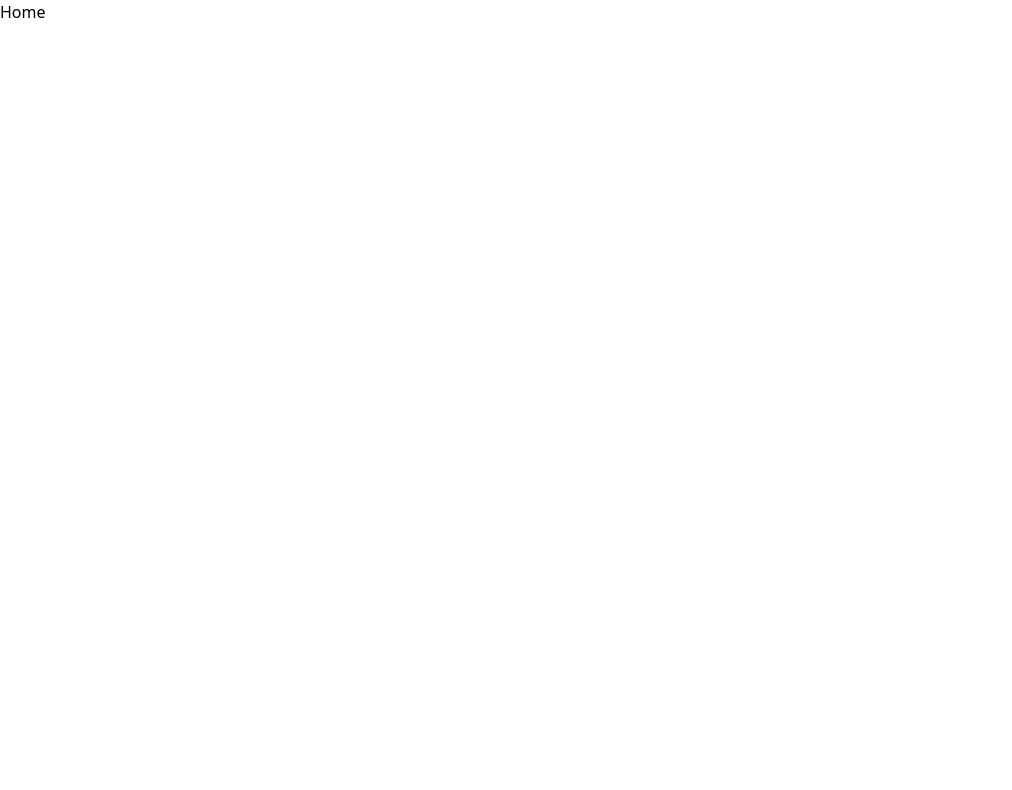
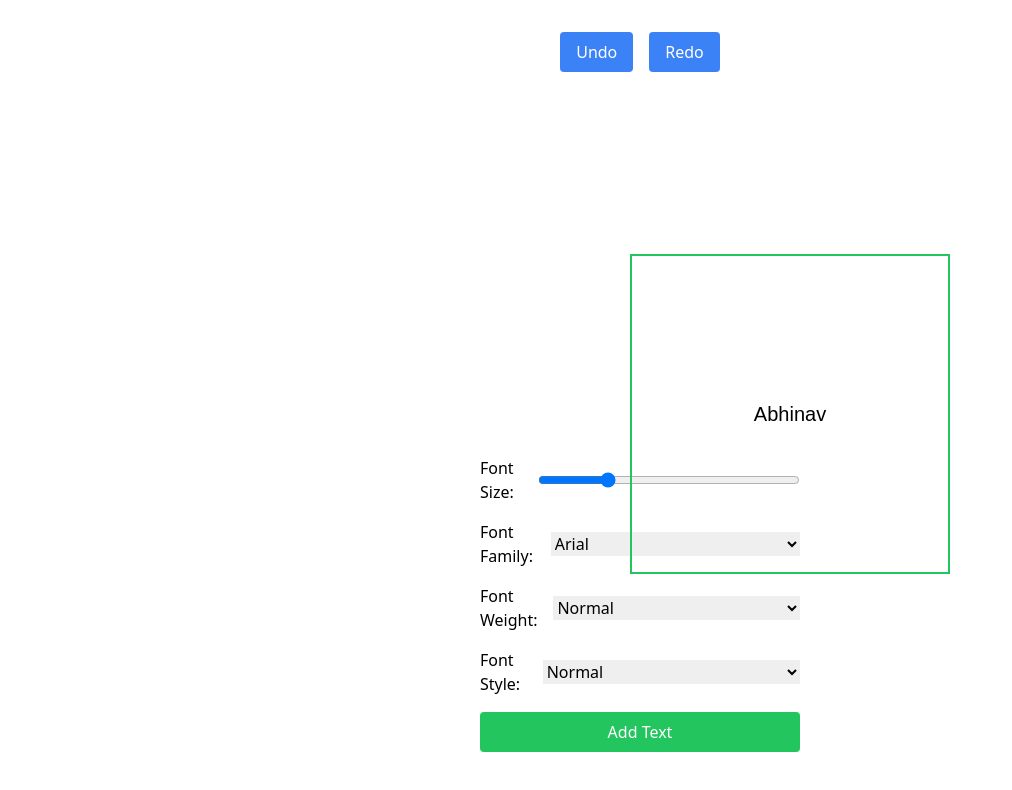
Before and after one commit to brij1728/text-editor, a Next.js app: page / in a window 1280 px wide. Shown: the top 790 px of the page, without its empty margins (0-1012 px from the left). Built offline with nearby package versions, Linux system fonts and the light colour scheme.

Commit message:
Add TextEditor component

```diff
--- a/package.json
+++ b/package.json
@@ -12,9 +12,11 @@
     "prepare": "husky install"
   },
   "dependencies": {
+    "classnames": "^2.5.1",
     "next": "14.2.8",
     "react": "^18",
-    "react-dom": "^18"
+    "react-dom": "^18",
+    "react-use": "^17.5.1"
   },
   "devDependencies": {
     "@types/node": "^20",
--- a/src/app/page.tsx
+++ b/src/app/page.tsx
@@ -1,8 +1,9 @@
+import { TextEditor } from '@/components';
 
 export default function Home() {
   return (
     <div>
-      <h1>Home</h1>
+      <TextEditor />
     </div>
   );
 }
--- /dev/null
+++ b/src/components/TextEditor/TextEditor.tsx
@@ -0,0 +1,190 @@
+'use client';
+
+import React, { useState } from 'react';
+
+export const TextEditor = () => {
+  // State for managing the text
+  const [text, setText] = useState('Abhinav');
+  const [history, setHistory] = useState([text]);
+  const [position, setPosition] = useState({ x: 150, y: 150 });
+  const [style, setStyle] = useState({
+    fontSize: '20px',
+    fontFamily: 'Arial',
+    fontWeight: 'normal',
+    fontStyle: 'normal',
+  });
+  const [historyPointer, setHistoryPointer] = useState(0);
+  const [dragging, setDragging] = useState(false);
+
+  // Undo/Redo Functions
+  const handleUndo = () => {
+    if (historyPointer > 0) {
+      setHistoryPointer(historyPointer - 1);
+      setText(history[historyPointer - 1]);
+    }
+  };
+
+  const handleRedo = () => {
+    if (historyPointer < history.length - 1) {
+      setHistoryPointer(historyPointer + 1);
+      setText(history[historyPointer + 1]);
+    }
+  };
+
+  // Text Change handler
+  const handleTextChange = (newText: string) => {
+    const newHistory = [...history.slice(0, historyPointer + 1), newText];
+    setHistory(newHistory);
+    setHistoryPointer(newHistory.length - 1);
+    setText(newText);
+  };
+
+  // Font Size, Font Family, and Style Change handlers
+  const handleStyleChange = (
+    e: React.ChangeEvent<HTMLSelectElement | HTMLInputElement>,
+  ) => {
+    const { name, value } = e.target;
+
+    if (name === 'fontSize') {
+      setStyle({
+        ...style,
+        fontSize: `${value}px`,
+      });
+    } else {
+      setStyle({
+        ...style,
+        [name]: value,
+      });
+    }
+  };
+
+  // Add new text functionality
+  const addNewText = () => {
+    handleTextChange('New Text');
+  };
+
+  // Mouse event handlers for drag and drop
+  const handleMouseDown = () => {
+    setDragging(true);
+  };
+
+  const handleMouseUp = () => {
+    setDragging(false);
+  };
+
+  const handleMouseMove = (e: React.MouseEvent) => {
+    if (dragging) {
+      setPosition({
+        x: e.clientX - 50,
+        y: e.clientY - 50,
+      });
+    }
+  };
+
+  return (
+    <div className='flex flex-col items-center justify-center space-y-8 p-8'>
+      {/* Undo/Redo buttons */}
+      <div className='flex space-x-4'>
+        <button
+          onClick={handleUndo}
+          className='bg-blue-500 text-white py-2 px-4 rounded'
+        >
+          Undo
+        </button>
+        <button
+          onClick={handleRedo}
+          className='bg-blue-500 text-white py-2 px-4 rounded'
+        >
+          Redo
+        </button>
+      </div>
+
+      {/* Text Area (Canvas) */}
+      <div
+        className='border-2 border-green-500 w-80 h-80 relative flex items-center justify-center'
+        onMouseDown={handleMouseDown}
+        onMouseMove={handleMouseMove}
+        onMouseUp={handleMouseUp}
+        style={{
+          left: `${position.x}px`,
+          top: `${position.y}px`,
+          fontSize: style.fontSize, // Font size applied correctly with px
+          fontFamily: style.fontFamily,
+          fontWeight: style.fontWeight,
+          fontStyle: style.fontStyle,
+        }}
+      >
+        <input
+          type='text'
+          value={text}
+          onChange={e => handleTextChange(e.target.value)}
+          className='text-center'
+          style={style} // Apply the style object to the input
+        />
+      </div>
+
+      {/* Font, Size, Style controls */}
+      <div className='flex flex-col space-y-4 w-80'>
+        <label className='flex items-center space-x-2'>
+          Font Size:
+          <input
+            type='range'
+            name='fontSize'
+            min='10'
+            max='50'
+            value={parseInt(style.fontSize, 10)} // Parse the px value back to an integer
+            onChange={handleStyleChange}
+            className='w-full'
+          />
+        </label>
+
+        <label className='flex items-center space-x-2'>
+          Font Family:
+          <select
+            name='fontFamily'
+            value={style.fontFamily}
+            onChange={handleStyleChange}
+            className='w-full'
+          >
+            <option value='Arial'>Arial</option>
+            <option value='Georgia'>Georgia</option>
+            <option value='Courier New'>Courier New</option>
+          </select>
+        </label>
+
+        <label className='flex items-center space-x-2'>
+          Font Weight:
+          <select
+            name='fontWeight'
+            value={style.fontWeight}
+            onChange={handleStyleChange}
+            className='w-full'
+          >
+            <option value='normal'>Normal</option>
+            <option value='bold'>Bold</option>
+          </select>
+        </label>
+
+        <label className='flex items-center space-x-2'>
+          Font Style:
+          <select
+            name='fontStyle'
+            value={style.fontStyle}
+            onChange={handleStyleChange}
+            className='w-full'
+          >
+            <option value='normal'>Normal</option>
+            <option value='italic'>Italic</option>
+          </select>
+        </label>
+
+        <button
+          onClick={addNewText}
+          className='bg-green-500 text-white py-2 px-4 rounded w-full'
+        >
+          Add Text
+        </button>
+      </div>
+    </div>
+  );
+};
--- /dev/null
+++ b/src/components/TextEditor/index.ts
@@ -0,0 +1 @@
+export * from './TextEditor';
--- /dev/null
+++ b/src/components/index.ts
@@ -0,0 +1 @@
+export * from './TextEditor';
```
Also changed, not shown: 1 other file (tests, documents, lock files or other folders).
